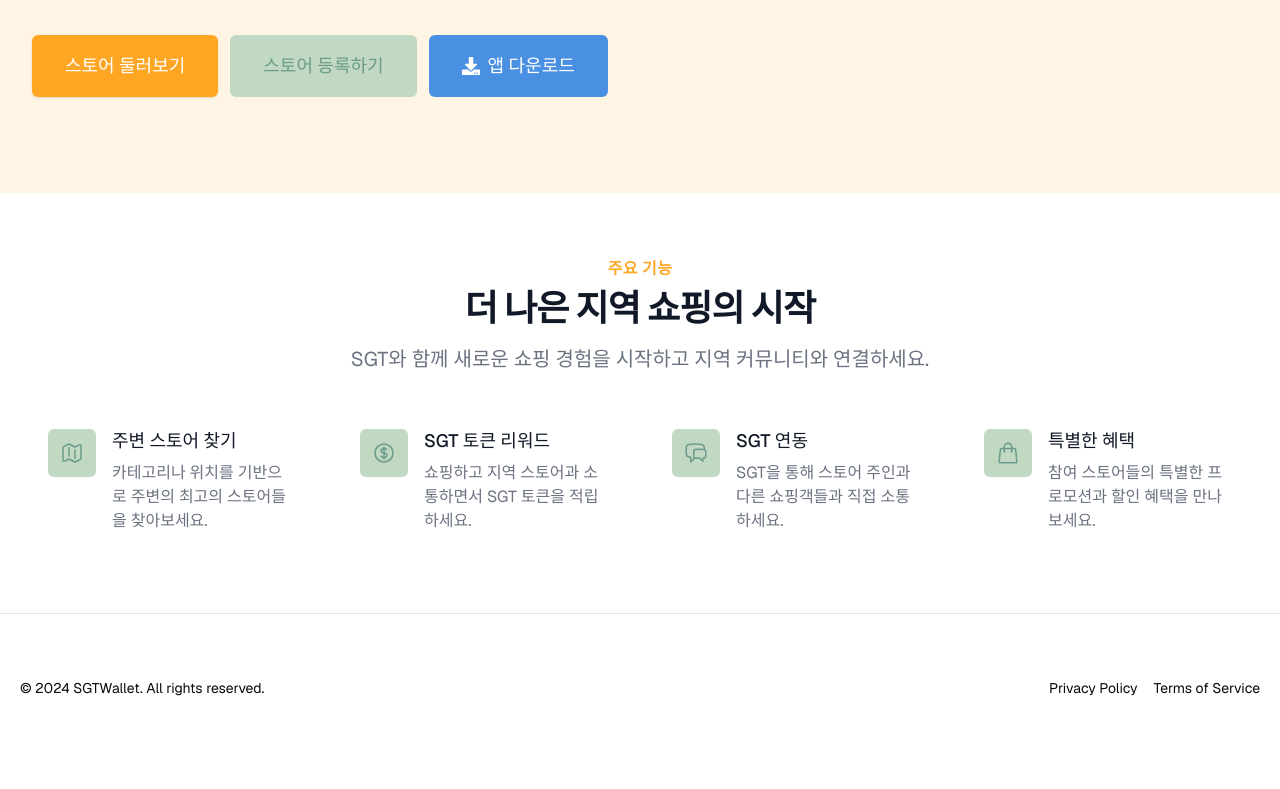
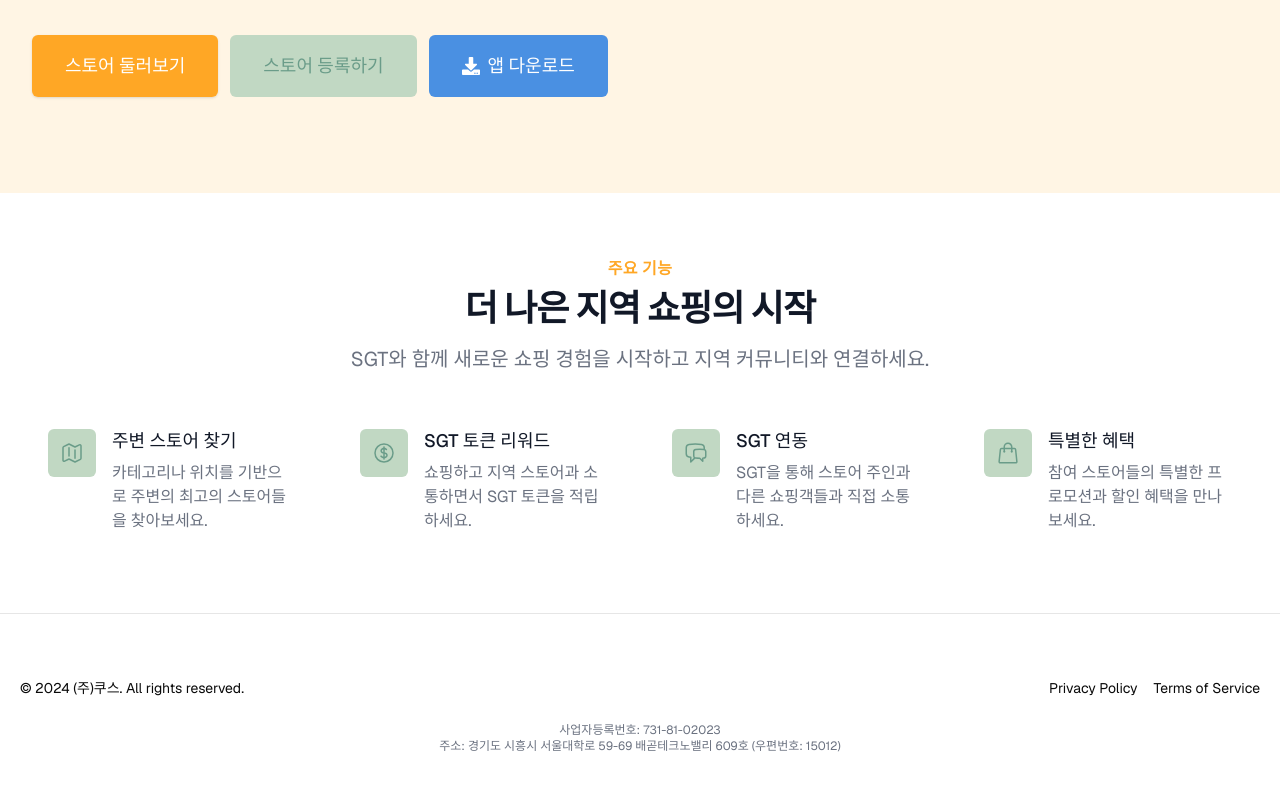
Before and after one commit to minseochh02/SangGaTalkHome, a Next.js app: page / in a window 1280 px wide. Shown: the part 353-1142 px from the top of the page. Before the commit the page ends 1115 px from the top, so only its background shows below. Built offline with nearby package versions, Linux system fonts and the light colour scheme; no server answers.

Commit message:
added privacy

```diff
--- a/app/privacy/PrivacyPolicyContent.tsx
+++ b/app/privacy/PrivacyPolicyContent.tsx
@@ -9,6 +9,11 @@ export default function PrivacyPolicyContent() {
 # 개인정보처리방침
 
 본 개인정보처리방침은 **(주)쿠스(이하 "회사")**가 운영하는 **SangGaTalk Home(이하 "SGT")**이 제공하는 서비스 이용과 관련하여 이용자의 개인정보를 어떻게 수집, 이용, 보관, 파기하는지에 관한 정보를 안내합니다.
+
+**회사 정보**
+- 회사명: (주)쿠스
+- 사업자등록번호: 731-81-02023
+- 주소: 경기도 시흥시 서울대학로 59-69 배곧테크노밸리 609호 (우편번호: 15012)
 
 ## 1. 개인정보의 처리 목적
 
@@ -77,6 +82,7 @@ export default function PrivacyPolicyContent() {
 - 이름: 개인정보 보호책임자
 - 직위: 담당자
 - 연락처: privacy@koos.co.kr
+- 주소: 경기도 시흥시 서울대학로 59-69 배곧테크노밸리 609호
 
 개인정보 보호 관련 문의, 불만처리, 피해구제 등에 관한 사항을 개인정보 보호책임자에게 문의하실 수 있습니다.
 
--- a/components/Footer.tsx
+++ b/components/Footer.tsx
@@ -3,8 +3,9 @@ import Link from "next/link";
 export default function Footer() {
 	return (
 		<footer className="w-full flex items-center justify-center border-t border-t-foreground/10 py-16">
-			<div className="max-w-7xl w-full flex flex-col md:flex-row justify-between items-center px-5 text-sm gap-4">
-				<p>© 2024 SGTWallet. All rights reserved.</p>
+			<div className="max-w-7xl w-full flex flex-col items-center px-5 text-sm gap-4">
+				<div className="flex flex-col md:flex-row justify-between w-full items-center gap-4">
+					<p>© 2024 (주)쿠스. All rights reserved.</p>
 					<div className="flex gap-4">
 						<Link href="/privacy" className="hover:text-primary">
 							Privacy Policy
@@ -14,6 +15,11 @@ export default function Footer() {
 						</Link>
 					</div>
 				</div>
+				<div className="text-xs text-gray-500 text-center mt-2">
+					<p>사업자등록번호: 731-81-02023</p>
+					<p>주소: 경기도 시흥시 서울대학로 59-69 배곧테크노밸리 609호 (우편번호: 15012)</p>
+				</div>
+			</div>
 		</footer>
 	);
 }
```
Lines whose indentation alone changed are shown as unchanged.
